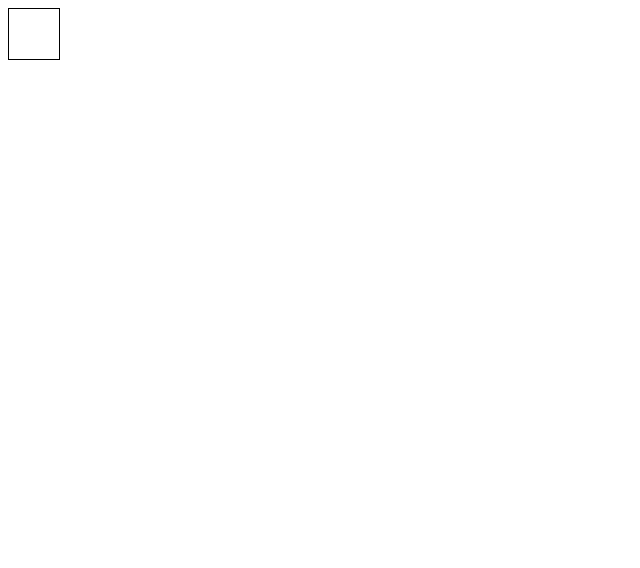
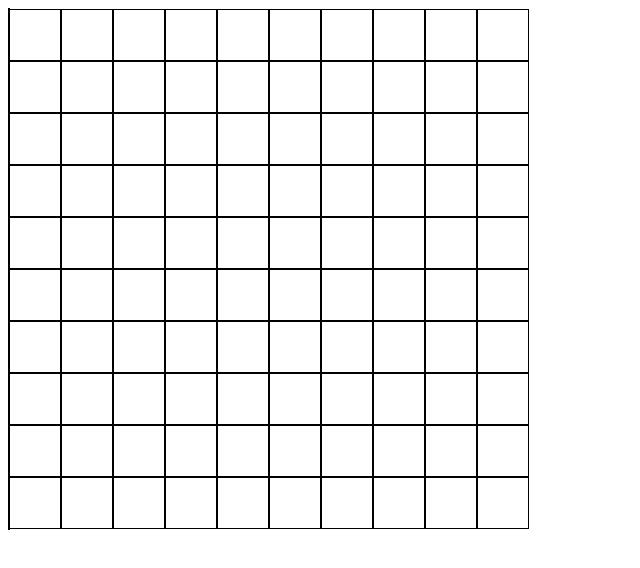
Before and after one commit to DoubleDebug/minesweeper, a plain HTML site: page src/index.html in a window 1280 px wide. Both pictures are taken after a click on the element 34 px from the left and 34 px from the top of the page. Shown: the whole page, without its empty margins (0-640 px from the left). Drawn offline with Linux system fonts and the light colour scheme.

Commit message:
Implemented game table generation

```diff
--- /dev/null
+++ b/config/config.json
@@ -0,0 +1,5 @@
+{
+    "width": 10,
+    "height": 10,
+    "numOfMines": 25
+}
--- a/src/css/block_style.css
+++ b/src/css/block_style.css
@@ -3,6 +3,8 @@
     width: 50px;
     height: 50px;
     background: var(--blockColor);
+    display: grid;
+    place-items: center;
 }
 
 .block:hover {
--- a/src/css/table_style.css
+++ b/src/css/table_style.css
@@ -0,0 +1,5 @@
+.table {
+    border: 1px solid black;
+    display: grid;
+    width: 0;
+}
--- a/src/index.html
+++ b/src/index.html
@@ -6,6 +6,8 @@
     <title>MineSweeper</title>
     <link rel="shortcut icon" href="#">
     <link rel="stylesheet" href="css/block_style.css">
+    <link rel="stylesheet" href="css/table_style.css">
+    <link rel="stylesheet" href="css/menu_style.css">
     <link rel="stylesheet" href="css/global_styles.css">
 </head>
 <body>
--- a/src/js/block/controller.js
+++ b/src/js/block/controller.js
@@ -2,9 +2,9 @@ import { BlockModel } from "./model.js";
 import { BlockView } from "./view.js";
 
 export class Block {
-    constructor(parent, hasMine)
+    constructor(parent, posX, posY)
     {
-        this.model = new BlockModel(hasMine);
+        this.model = new BlockModel(posX, posY);
         this.view = new BlockView(parent, this.model);
     }
 
@@ -18,4 +18,9 @@ export class Block {
     {
         this.view.draw();
     }
+
+    placeMine()
+    {
+        this.model.placeMine();
+    }
 }
--- a/src/js/block/model.js
+++ b/src/js/block/model.js
@@ -1,8 +1,14 @@
 export class BlockModel {
-    constructor (hasMine)
+    constructor (posX, posY)
     {
-        this.hasMine = hasMine;
         this.opened = false;
+        this.x = posX;
+        this.y = posY;
+    }
+
+    placeMine()
+    {
+        this.hasMine = true;
     }
 
     open()
--- a/src/js/block/view.js
+++ b/src/js/block/view.js
@@ -1,22 +1,32 @@
+import { GameController } from "../main.js";
+
 export class BlockView {
-    constructor(parent, block)
+    constructor(parent, model)
     {
         this.parent = parent;
         this.container = null;
-        this.block = block;
+        this.model = model;
     }
 
     draw()
     {
         this.container = document.createElement('div');
         this.container.className = 'block';
-        this.container.onclick = open;
+        this.container.onclick = () => { this.open(); };
         this.parent.appendChild(this.container);
     }
 
-    open()
+    async open()
     {
-        if (block.hasMine)
+        if (this.model.hasMine === undefined)
+        {
+            (await GameController()).startGame({
+                "posX": this.model.x,
+                "posY": this.model.y
+            });
+        }
+
+        if (this.model.hasMine)
             this.container.innerHTML = '💣';
     }
 }
--- a/src/js/main.js
+++ b/src/js/main.js
@@ -1,6 +1,28 @@
-import { Block } from "./block/controller.js"
+import { Table } from "./table/controller.js"
+const config = "../../config/config.json";
 
-console.log("Hello world!")
+export const Settings = async () => {
+    return await fetch(config)
+    .then(response => response.json());
+}
 
-const b = new Block(document.body, true);
-b.draw();
+export const GameController = async () => {
+
+    const settings = await Settings();
+    const table = new Table(document.body, settings.width, settings.height);
+    const initialize = async () =>
+    {
+        table.draw();
+    };
+
+    const startGame = (startingBlockPos) =>
+    {
+        table.startGame(startingBlockPos);
+    }
+
+    return {
+        initialize: initialize,
+        startGame: startGame }
+};
+
+(await GameController()).initialize();
--- a/src/js/table/controller.js
+++ b/src/js/table/controller.js
@@ -0,0 +1,36 @@
+import { TableModel } from "./model.js";
+import { TableView } from "./view.js";
+import { Block } from "../block/controller.js";
+import { Settings } from "../main.js";
+
+
+export class Table {
+    constructor(parent, width, height)
+    {
+        this.model = new TableModel(width, height);
+        this.view = new TableView(parent, this.model);
+
+        // initializing blocks
+        this.initializeBlocks(width, height);
+    }
+
+    initializeBlocks(width, height)
+    {
+        for (let i=0; i<width; i++)
+        {
+            for (let j=0; j<height; j++)
+                this.model.blocks[i][j] = new Block(this.view.container, i, j);
+        }
+    }
+
+    draw()
+    {
+        this.view.draw();
+    }
+
+    async startGame(startingBlockPos)
+    {
+        const config = await Settings();
+        this.model.placeMines(startingBlockPos, config.numOfMines);
+    }
+}
--- a/src/js/table/model.js
+++ b/src/js/table/model.js
@@ -0,0 +1,30 @@
+export class TableModel {
+    constructor (width, height)
+    {
+        this.width = width;
+        this.height = height;
+        this.blocks = new Array(height);
+        for (let i=0; i<width; i++)
+            this.blocks[i] = new Array(width);
+    }
+
+    placeMines(startingBlockPos, numOfMines)
+    {
+        this.blocks.map(row => row.map(block => block.hasMine = false ));
+
+        let minesPlaced = 0;
+        while (minesPlaced < numOfMines)
+        {
+            const w = Math.floor(Math.random() * this.width);
+            const h = Math.floor(Math.random() * this.height);
+
+            if (w !== startingBlockPos.x && h !== startingBlockPos.y && !this.blocks[w][h].hasMine)
+            {
+                this.blocks[w][h].placeMine();
+                minesPlaced++;
+            }
+        }
+
+        console.log(this.blocks);
+    }
+}
--- a/src/js/table/view.js
+++ b/src/js/table/view.js
@@ -0,0 +1,22 @@
+export class TableView {
+    constructor(parent, model)
+    {
+        this.parent = parent;
+        this.container = document.createElement('div');
+        this.model = model;
+    }
+
+    draw()
+    {
+        this.container.className = 'table';
+        this.container.onclick = () => { this.model.placeMines() }
+
+        this.container.style.gridTemplateRows = `repeat(${this.model.width}, auto)`;
+        this.container.style.gridTemplateColumns = `repeat(${this.model.height}, auto)`;
+
+        this.parent.appendChild(this.container);
+        this.model.blocks.map(row => row.map(block => {
+            block.draw();
+        }));
+    }
+}
```
